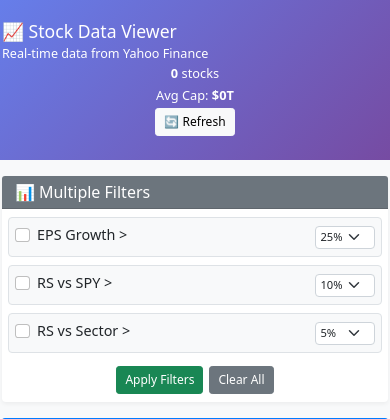
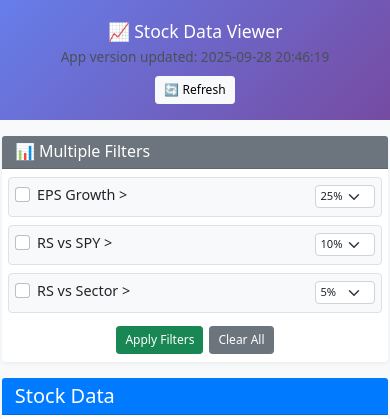
Before and after one commit to aniketnagarnaik/stock_ticker_generator, a Flask app: page / in a window 390 px wide. Shown: the top 419 px of the page. Run offline with Flask 2, Linux system fonts and the light colour scheme; parts of the project's set-up code (start-up, migrations or seed data) failed here and were passed over.

Commit message:
Clean up banner - remove subtitle, add app version timestamp with server start time

```diff
--- a/app.py
+++ b/app.py
@@ -5,6 +5,7 @@
 
 from flask import Flask, render_template, jsonify, request
 import os
+from datetime import datetime
 from stock_data import StockData
 
 app = Flask(__name__)
@@ -12,10 +13,13 @@
 # Global variable to store stock data
 stocks_data = []
 
+# Server start time
+server_start_time = datetime.now().strftime('%Y-%m-%d %H:%M:%S')
+
 @app.route('/')
 def index():
     """Main page showing stock data"""
-    return render_template('index.html', stocks=stocks_data)
+    return render_template('index.html', stocks=stocks_data, server_start_time=server_start_time)
 
 @app.route('/api/stocks')
 def api_stocks():
--- a/templates/index.html
+++ b/templates/index.html
@@ -89,17 +89,26 @@
             .compact-header {
                 padding: 10px 0;
             }
-            .stats-inline {
-                display: flex;
-                flex-direction: column;
-                gap: 3px;
-                align-items: flex-end;
-            }
-            .stats-inline span {
-                font-size: 0.8rem;
-            }
             h4 {
                 font-size: 1.1rem;
+            }
+            .timestamp {
+                margin-top: 4px;
+            }
+            .timestamp small {
+                font-size: 0.8rem;
+                color: #495057 !important;
+                font-weight: 500;
+            }
+            .subtitle-text {
+                font-size: 0.85rem;
+                color: #495057 !important;
+                font-weight: 500;
+            }
+            .timestamp-text {
+                font-size: 0.8rem;
+                color: #495057 !important;
+                font-weight: 500;
             }
         }
         .stock-row {
@@ -206,20 +215,36 @@
         .badge {
             font-size: 0.7rem;
         }
+        .timestamp {
+            margin-top: 4px;
+        }
+        .timestamp small {
+            font-size: 0.85rem;
+            color: #6c757d;
+            font-weight: 500;
+        }
+        .subtitle-text {
+            color: #495057 !important;
+            font-size: 0.9rem;
+            font-weight: 500;
+        }
+        .timestamp-text {
+            color: #495057 !important;
+            font-size: 0.85rem;
+            font-weight: 500;
+        }
     </style>
 </head>
 <body>
     <div class="compact-header">
         <div class="container">
             <div class="row align-items-center">
-                <div class="col-md-6">
-                    <h4 class="mb-0">📈 Stock Data Viewer</h4>
-                    <small>Real-time data from Yahoo Finance</small>
+                <div class="col-12 text-center">
+                    <h4 class="mb-1">📈 Stock Data Viewer</h4>
+                    <div class="timestamp mt-1">
+                        <small class="timestamp-text">App version updated: <span id="appVersionTime">{{ server_start_time }}</span></small>
                     </div>
-                <div class="col-md-6 text-end">
-                    <div class="stats-inline">
-                        <span><strong>{{ stocks|length }}</strong> stocks</span>
-                        <span>Avg Cap: <strong id="avgMarketCap">$0T</strong></span>
+                    <div class="mt-2">
                         <button class="btn btn-light btn-sm" onclick="refreshData()">
                             🔄 Refresh
                         </button>
@@ -382,20 +407,12 @@
 
     <script src="https://cdn.jsdelivr.net/npm/bootstrap@5.1.3/dist/js/bootstrap.bundle.min.js"></script>
     <script>
-        // Calculate and display statistics
+        // Calculate and display statistics (kept for potential future use)
         function updateStats() {
-            const stocks = filteredStocks; // Use filteredStocks for stats
-
-            if (stocks.length === 0) {
-                document.getElementById('avgMarketCap').textContent = '$0T';
-                return;
+            // Stats removed from header, keeping function for future use
         }
 
-            // Calculate average market cap
-            const totalMarketCap = stocks.reduce((sum, stock) => sum + stock.market_cap, 0);
-            const avgMarketCap = totalMarketCap / stocks.length;
-            document.getElementById('avgMarketCap').textContent = `$${(avgMarketCap / 1000000000000).toFixed(1)}T`;
-        }
+        // App version time is set by server, no need to update dynamically
 
         // Refresh data from server
         async function refreshData() {
```
Lines whose indentation alone changed are shown as unchanged.
